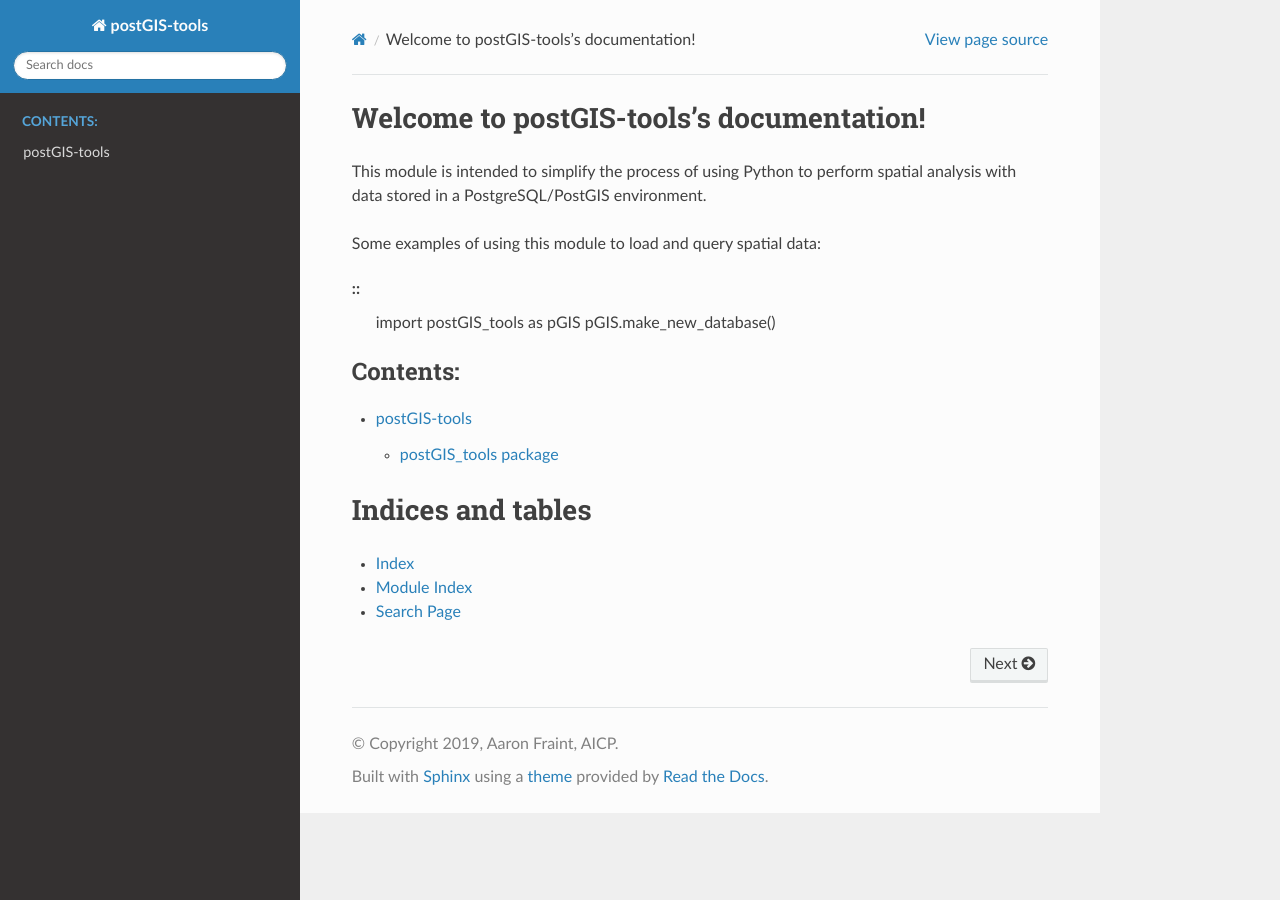
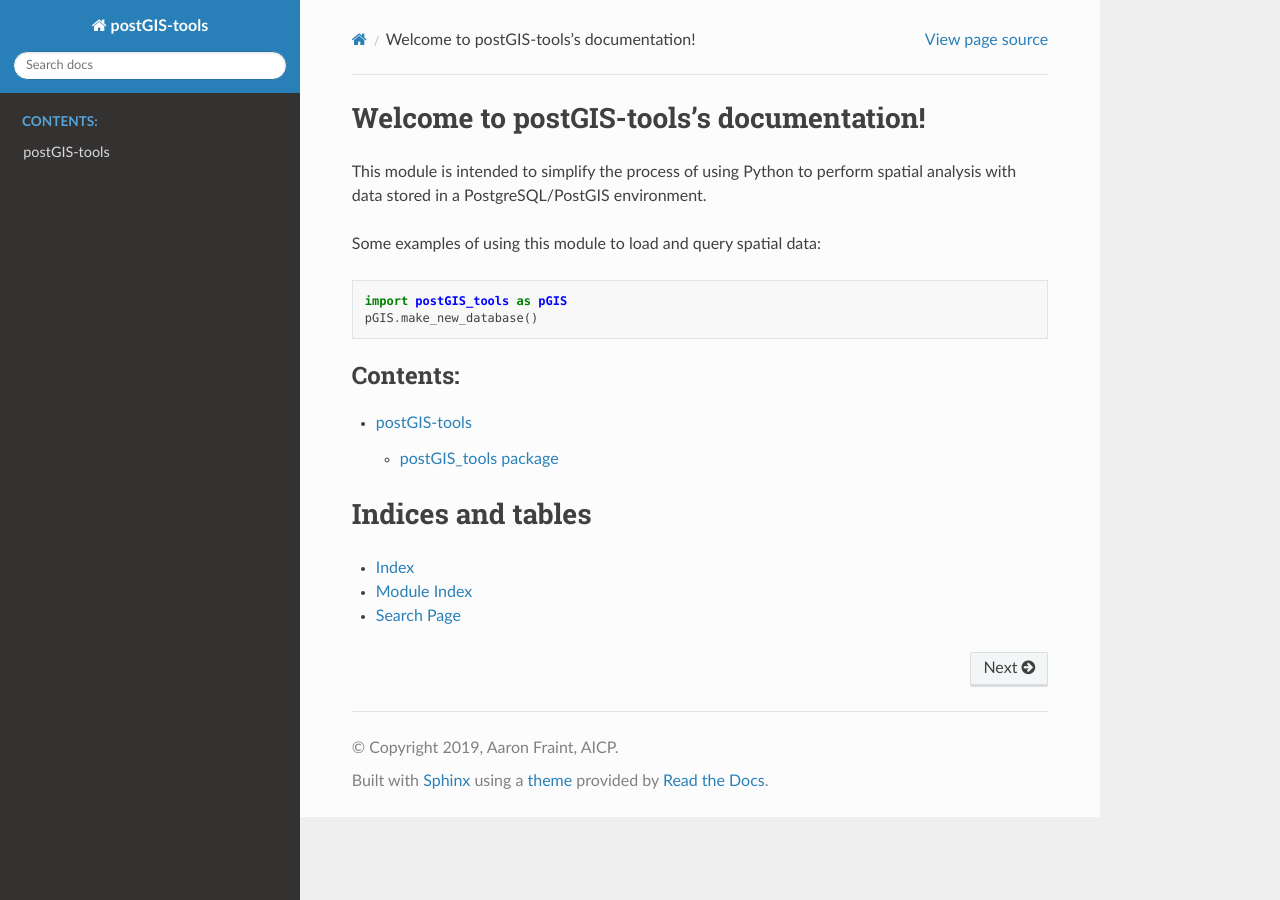
Before and after one commit to AltaPlanning/postGIS-tools, a Sphinx documentation site: the page built from docs/source/index.rst, in a window 1280 px wide. Built offline with Sphinx 7.4.7 and the Read the Docs theme 2.0.0, drawn with Linux system fonts in a browser that asks for light colours.

Commit message:
use code-block instead

```diff
--- a/docs/source/index.rst
+++ b/docs/source/index.rst
@@ -11,8 +11,8 @@ to perform spatial analysis with data stored in a PostgreSQL/PostGIS environment
 
 Some examples of using this module to load and query spatial data:
 
-.. highlight:: python
-::
+.. code-block:: python
+
   import postGIS_tools as pGIS
   pGIS.make_new_database()
 
```
